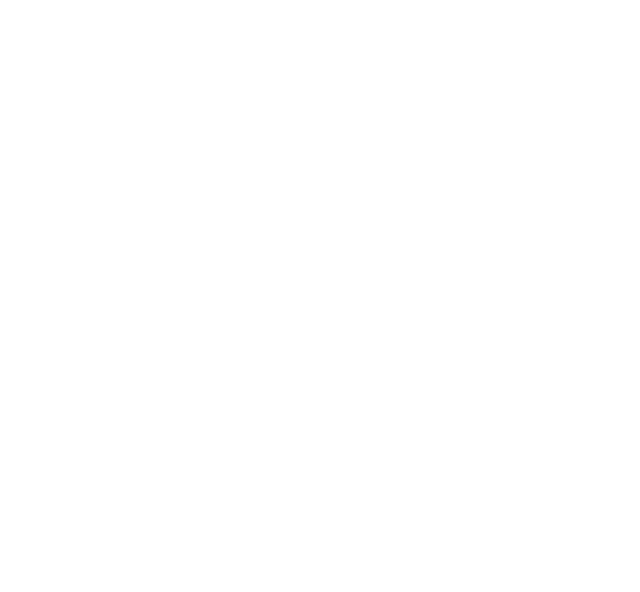
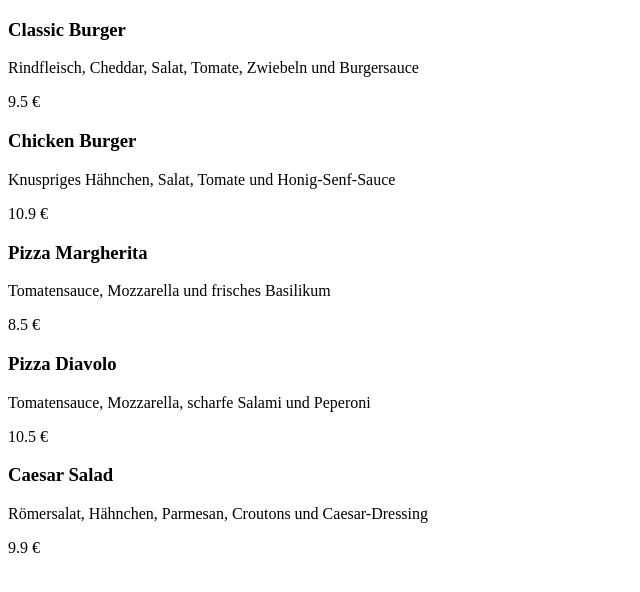
Before and after one commit to Mauricepletsch/bestell-app, a plain HTML site: page index.html in a window 1280 px wide. Shown: the whole page, without its empty margins (0-640 px from the left). Drawn offline with Linux system fonts and the light colour scheme.

Commit message:
add function renderDishes and init, and container and template für dishes

```diff
--- a/index.html
+++ b/index.html
@@ -15,10 +15,16 @@
     <script src="scripts/templates.js"></script>
 </head>
 
-<body>
+<body onload="init()">
+
     <header></header>
 
-    <main></main>
+    <main>
+
+        <div id="dishes"></div>
+
+
+    </main>
 
     <footer></footer>
 </body>
--- a/script.js
+++ b/script.js
@@ -0,0 +1,14 @@
+// startet das Laden
+
+function init() {
+    renderDishes();
+}
+
+function renderDishes() {
+    let dishesRef = document.getElementById('dishes');
+    dishesRef.innerHTML = "";
+
+    for (let dishIndex = 0; dishIndex < myDishes.length; dishIndex++) {
+        dishesRef.innerHTML += getDishTemplate(dishIndex);
+    }
+}
--- a/scripts/templates.js
+++ b/scripts/templates.js
@@ -0,0 +1,10 @@
+// HTML schreiben für ein Gericht mit preis,
+// beschreibung und gerichtname
+
+function getDishTemplate(dishIndex) {
+    return `<div class="dish">
+                <h3>${myDishes[dishIndex].name}</h3>
+                <p>${myDishes[dishIndex].description}</p>
+                <p>${myDishes[dishIndex].price} €</p>
+            </div>`;
+}
```
